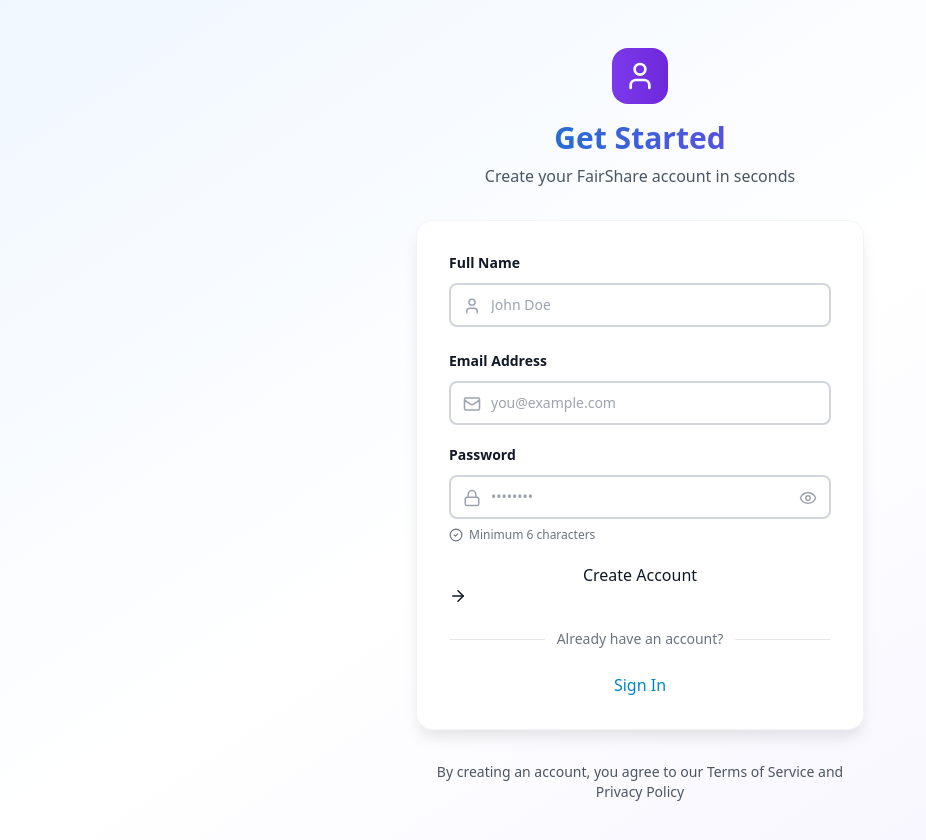
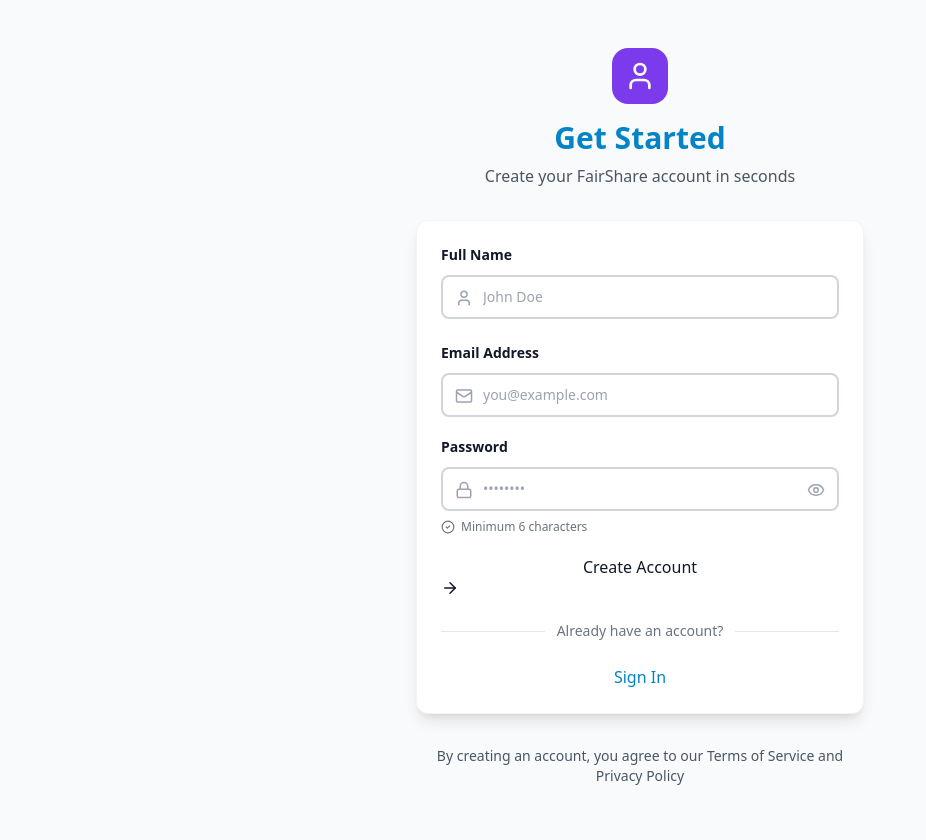
Before and after one commit to FlameX10/FairShare, a React (Vite) app in the folder Frontend/: page /register in a window 1280 px wide. Shown: the top 840 px of the page, without its empty margins (0-926 px from the left). Built offline with nearby package versions, Linux system fonts and the light colour scheme.

Commit message:
register

```diff
--- a/Frontend/src/pages/Register.jsx
+++ b/Frontend/src/pages/Register.jsx
@@ -5,6 +5,7 @@
 import Toast from "../components/Toast";
 import Button from "../components/Button";
 import Input from "../components/Input";
+import Card from "../components/Card";
 
 const Register = () => {
   const navigate = useNavigate();
@@ -78,25 +79,25 @@
   };
 
   return (
-    <div className="min-h-screen bg-gradient-to-br from-primary-50 via-white to-secondary-50 flex items-center justify-center px-4 py-12">
+    <div className="min-h-screen bg-dark-50 flex items-center justify-center px-4 py-12">
       {toast && <Toast message={toast} type={toast.includes("✅") ? "success" : "error"} />}
 
       <div className="w-full max-w-md">
         {/* Header */}
         <div className="text-center mb-8">
           <div className="mb-4 flex justify-center">
-            <div className="bg-gradient-to-r from-secondary-600 to-secondary-700 p-3 rounded-2xl">
+            <div className="bg-secondary-600 p-3 rounded-2xl">
               <User size={32} className="text-white" />
             </div>
           </div>
-          <h1 className="text-3xl font-bold bg-gradient-to-r from-primary-600 to-secondary-600 bg-clip-text text-transparent mb-2">
+          <h1 className="text-3xl font-bold text-primary-600 mb-2">
             Get Started
           </h1>
           <p className="text-dark-600">Create your FairShare account in seconds</p>
         </div>
 
         {/* Form Card */}
-        <div className="bg-white rounded-2xl shadow-lg-custom border border-dark-100 p-8 backdrop-blur-sm">
+        <Card variant="elevated">
           {error && (
             <div className="mb-6 bg-danger-50 border border-danger-200 text-danger-700 px-4 py-3 rounded-xl text-sm font-medium flex items-center gap-2">
               <span>⚠</span>
@@ -191,7 +192,7 @@
               Sign In
             </Button>
           </Link>
-        </div>
+        </Card>
 
         {/* Footer */}
         <div className="mt-8 text-center text-sm text-dark-600">
```
